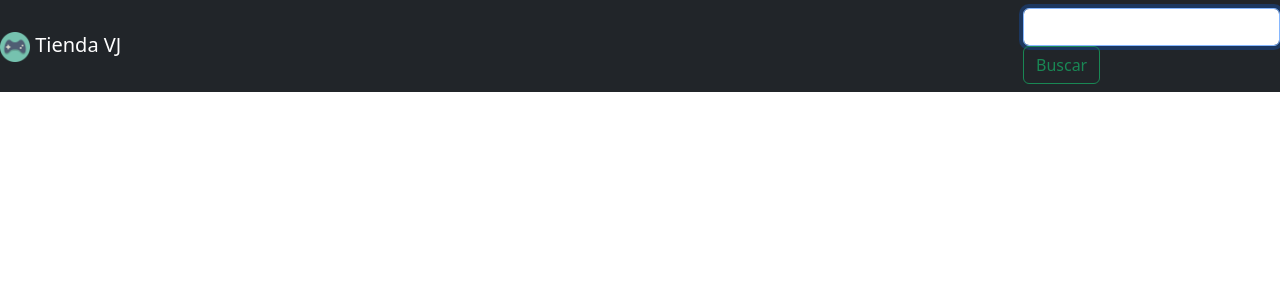
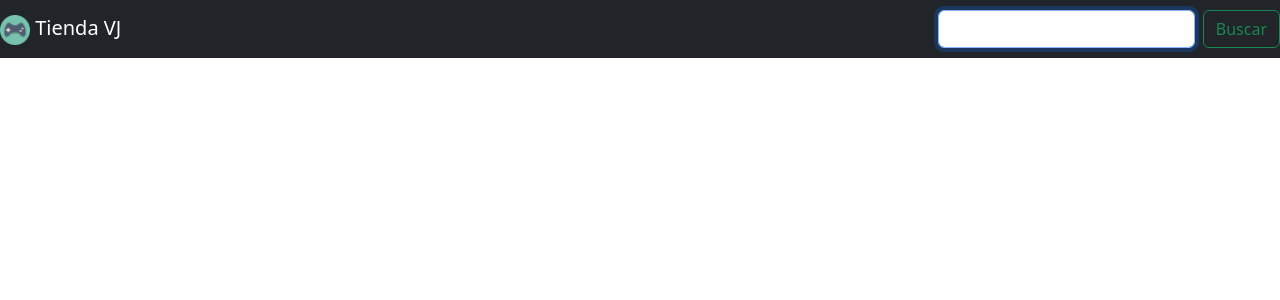
Before and after one commit to Fernando1572/DosideasVideojuegos, a Spring Boot app: page / in a window 1280 px wide. Shown: the top 300 px of the page. Run offline with Spring Boot 4, Linux system fonts and the light colour scheme; data that the repository does not hold is empty.

Commit message:
Cambio a la barra de busqueda

```diff
--- a/src/main/resources/templates/listado.html
+++ b/src/main/resources/templates/listado.html
@@ -22,9 +22,11 @@ Click nbfs://nbhost/SystemFileSystem/Templates/Other/html.html to edit this temp
                 <img src="img/video_game.png" width="30" height="30" alt="Logo">
                 Tienda VJ
             </a>
-            <form th:action="@{/buscar}" class="form-inline my-2 my-lg-0">
-                <input autofocus="autofocus" name="q" class="form-control mr-sm-2" type="search" th:placeholder="${param.q}" aria-label="Search">
-                <button class="btn btn-outline-success my-2 my-sm-0" type="submit">Buscar</button>
+            <form th:action="@{/buscar}" class="d-flex">
+                <input autofocus name="q" class="form-control me-2" type="search" th:placeholder="${param.q}" aria-label="Search">
+                <button class="btn btn-outline-success" type="submit">
+                    Buscar
+                </button>
             </form>
         </nav>
 
```
